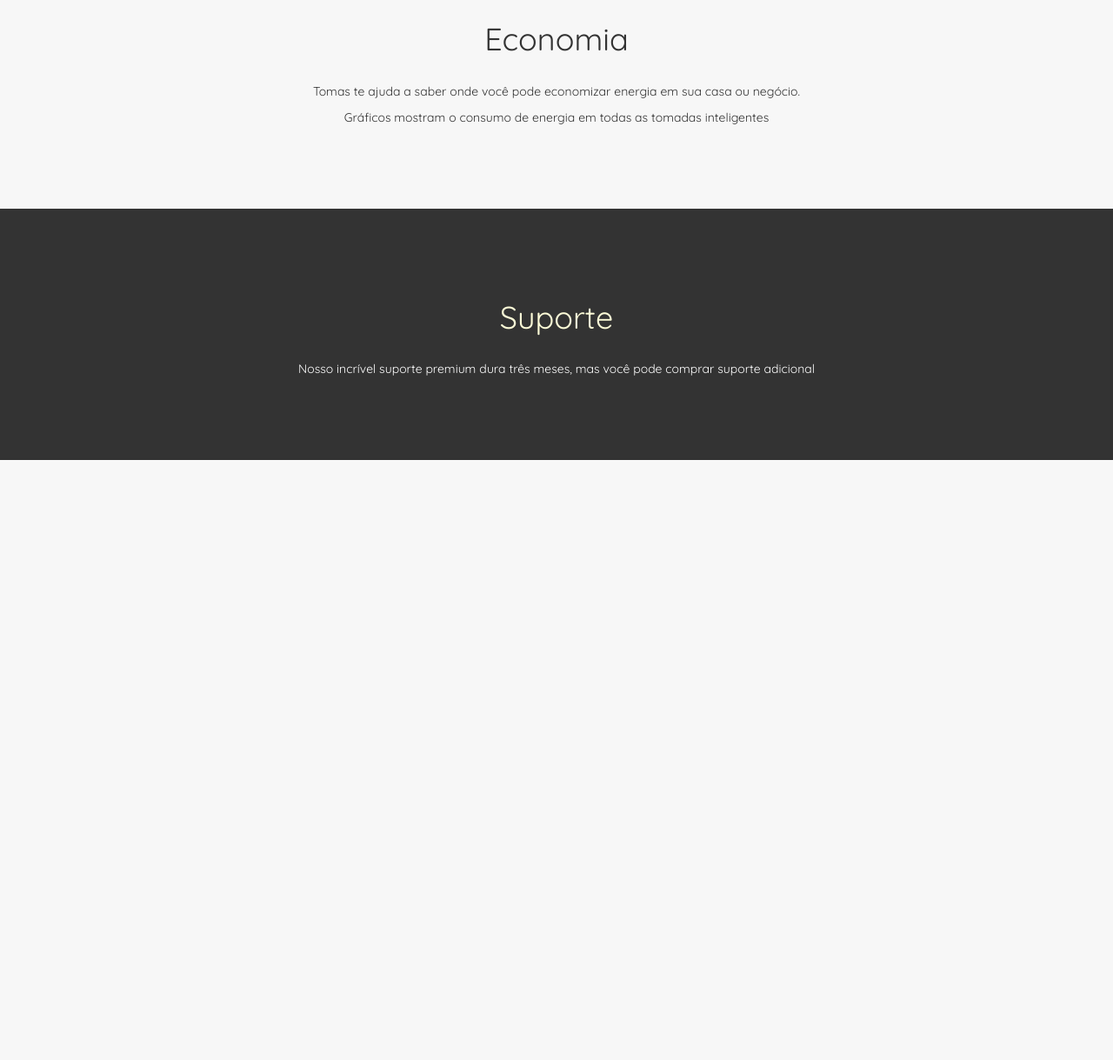
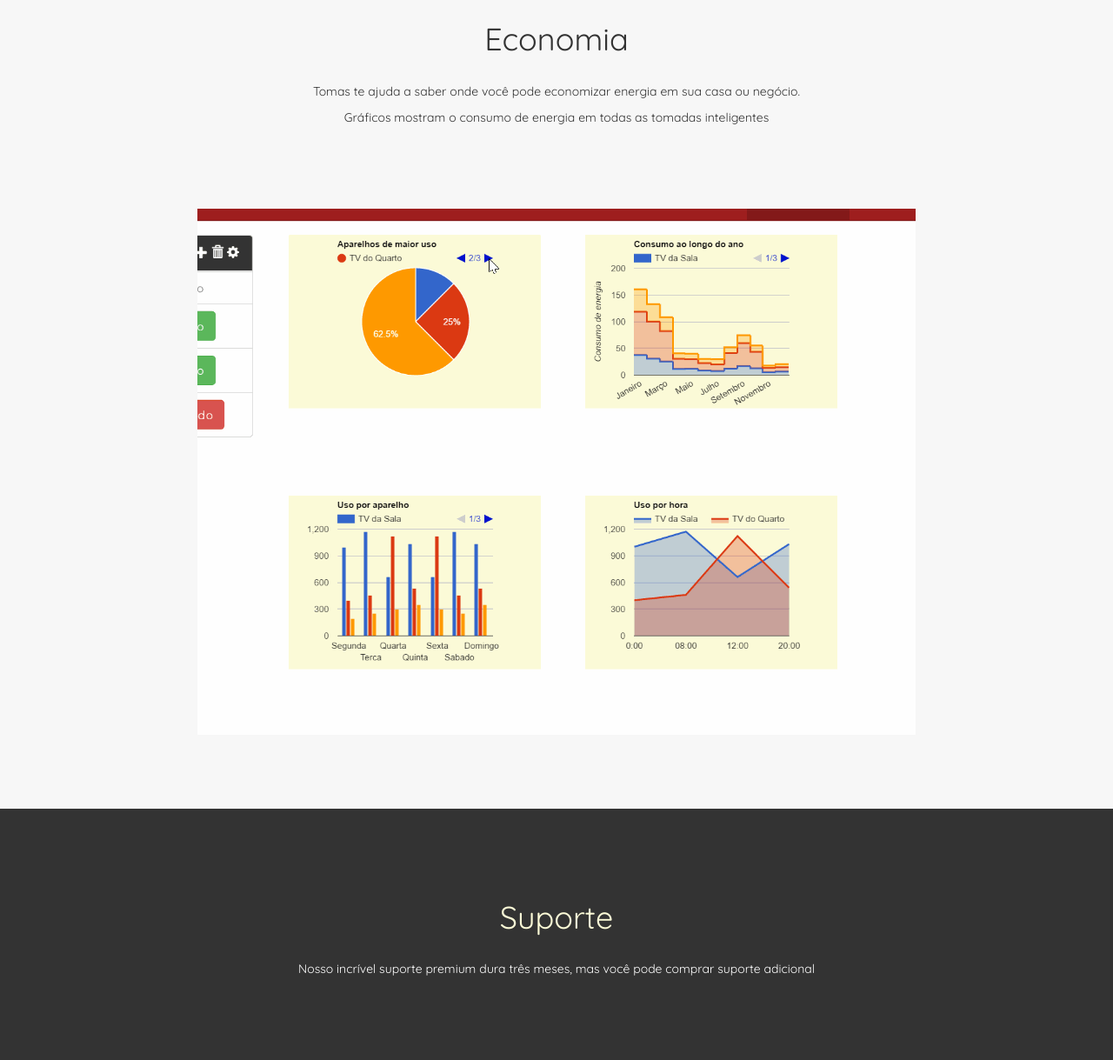
Before and after one commit to davimmorales/smartPlug-webpage, a PHP site: page / in a window 1280 px wide. Shown: the part 2928-4147 px from the top of the page at 87% size. Before the commit the page ends 3457 px from the top, so only its background shows below. Run offline with PHP 8.4, Linux system fonts and the light colour scheme; some libraries are stand-ins or nearby versions; some web fonts are replaced.

Commit message:
gif de graficos

```diff
--- a/index.php
+++ b/index.php
@@ -67,6 +67,10 @@
     <p>Tomas te ajuda a saber onde você pode economizar energia em sua casa ou negócio.</p><p> Gráficos mostram o consumo de energia em todas as tomadas inteligentes</p>
   </div>
 
+  <center style="margin-bottom:85px;">
+    <img src="img/graficos.gif" class="img-responsive" />
+  </center>
+
   <div class="container-fluid text-center secao secaoEscura">
     <div class="container">
       <h1>Suporte</h1><br/>
```
Also changed, not shown: img/graficos.gif (added).
